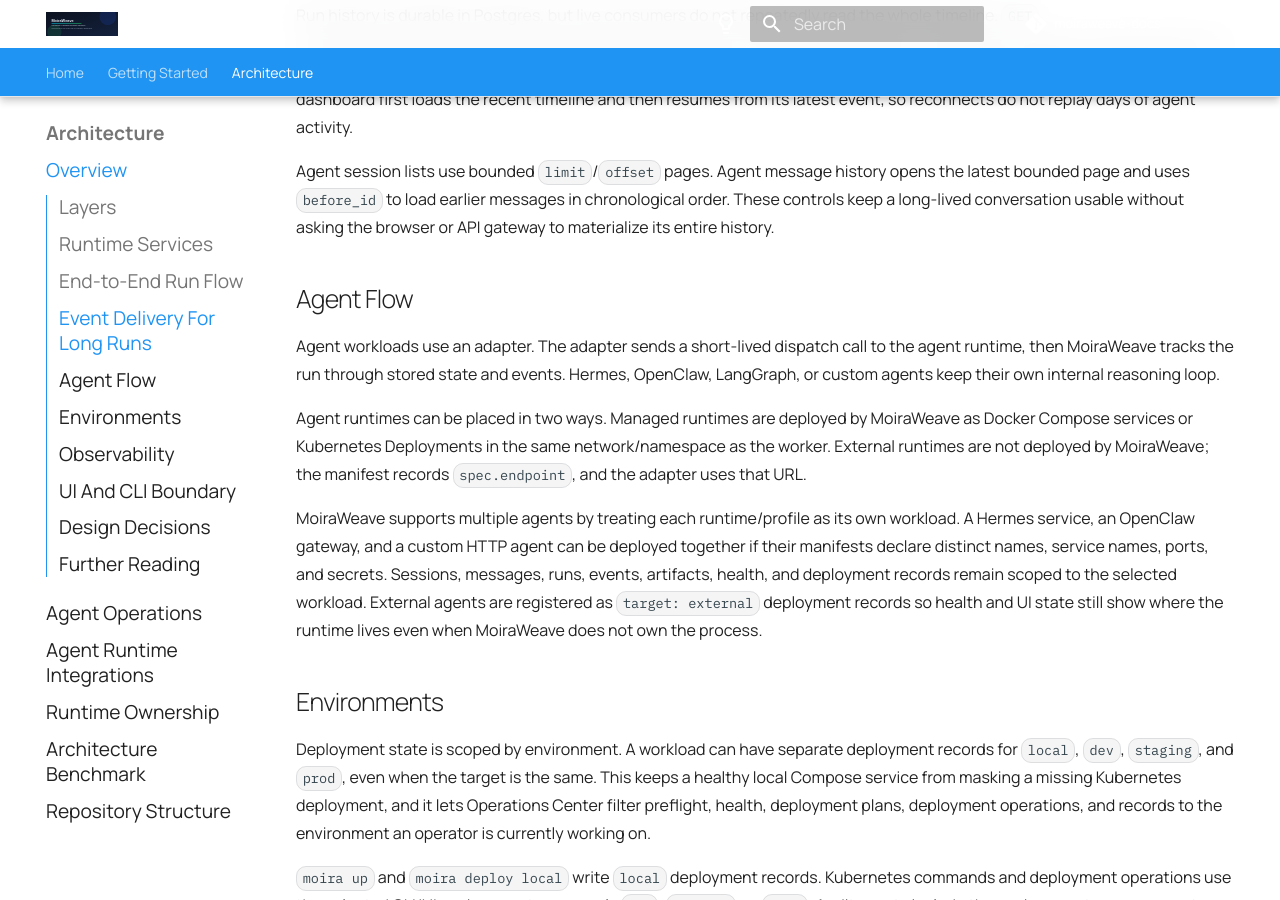
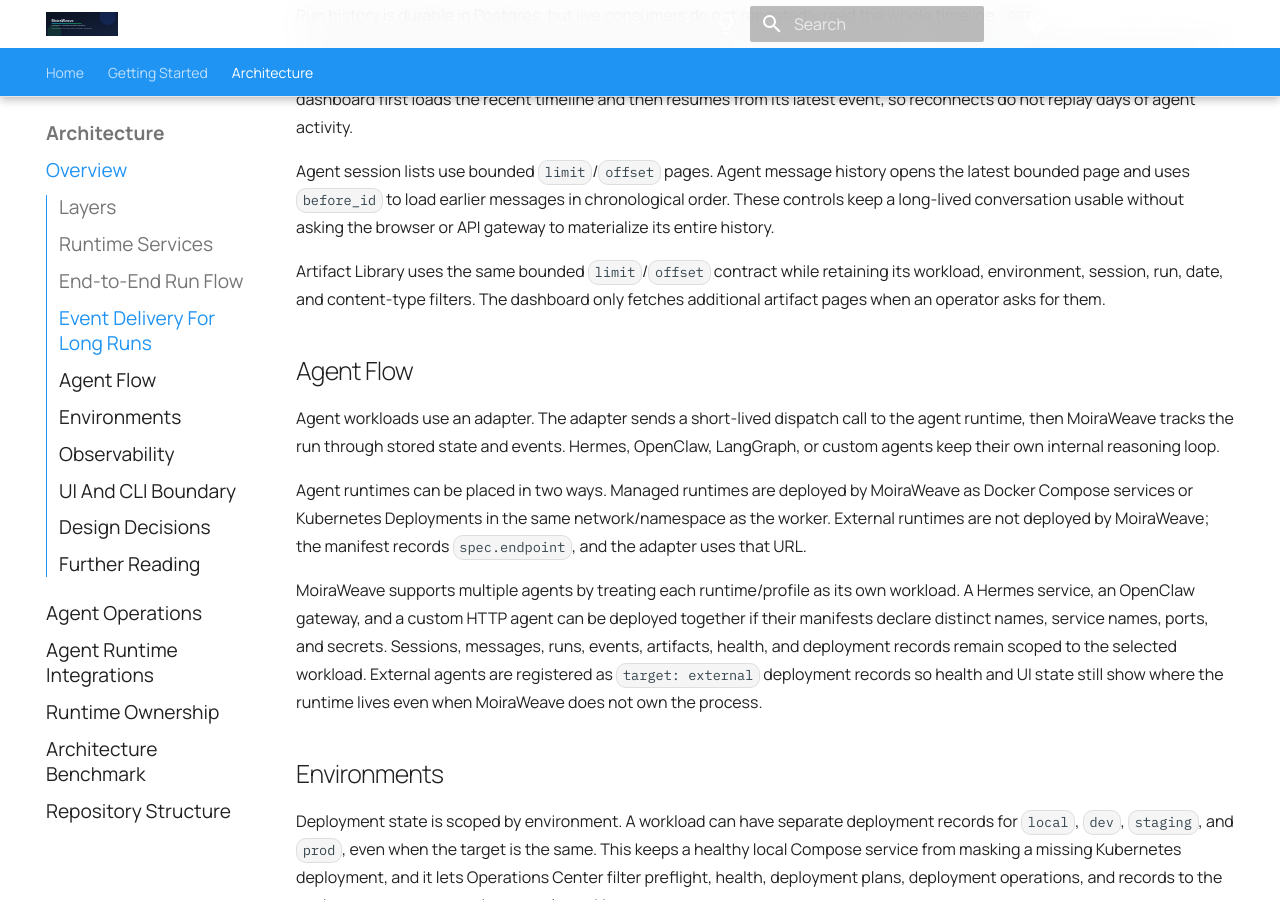
Before and after one commit to moiraweave-labs/moiraweave-docs, an MkDocs documentation site: the page built from docs/architecture.md, in a window 1280 px wide and 900 px high, scrolled down 1669 px. Built offline with MkDocs 1.6.1 and Material for MkDocs 9.7.7, drawn with Linux system fonts in a browser that asks for light colours; comment, search, counter and statistics services are not loaded.

Commit message:
docs: document bounded artifact library

```diff
--- a/docs/architecture.md
+++ b/docs/architecture.md
@@ -64,6 +64,10 @@ Agent session lists use bounded `limit`/`offset` pages. Agent message history
 opens the latest bounded page and uses `before_id` to load earlier messages in
 chronological order. These controls keep a long-lived conversation usable
 without asking the browser or API gateway to materialize its entire history.
+
+Artifact Library uses the same bounded `limit`/`offset` contract while retaining
+its workload, environment, session, run, date, and content-type filters. The
+dashboard only fetches additional artifact pages when an operator asks for them.
 
 ## Agent Flow
 
```
